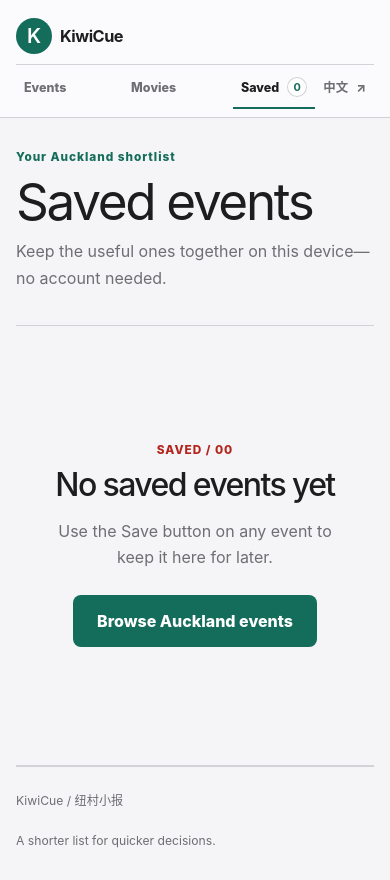
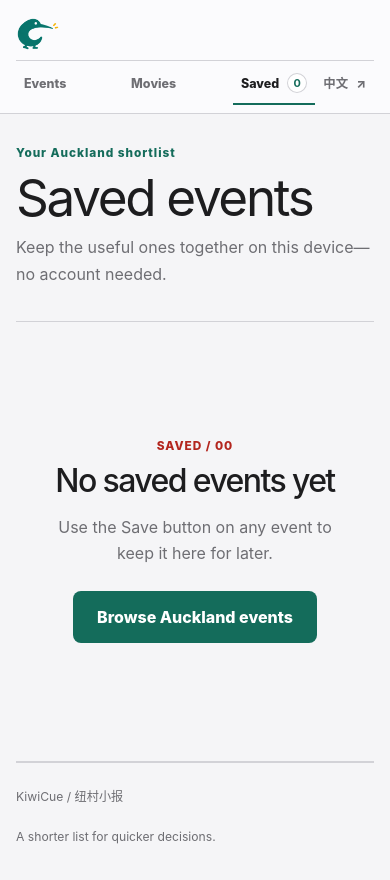
Before and after one commit to hannnnnnnny/kiwicue, a Next.js app: page /saved in a window 390 px wide. Built offline with nearby package versions, Linux system fonts and the light colour scheme.

Commit message:
feat: apply responsive KiwiCue logo

```diff
--- a/app/styles/responsive.css
+++ b/app/styles/responsive.css
@@ -2,7 +2,6 @@
   .events-page .portal-navigation-shell { grid-template-columns: repeat(2, minmax(0, 1fr)); }
   .portal-filter-intro { grid-column: 1 / -1; }
 }
-
 @media (max-width: 1100px) {
   .home-hero { grid-template-columns: minmax(0, .9fr) minmax(380px, 1.1fr); gap: var(--space-8); }
   .portal-command-inner { grid-template-columns: 1fr; gap: var(--space-8); }
@@ -111,9 +110,9 @@
   .home-promise { padding-block: var(--space-16); }
   .home-promise > h2 { margin-bottom: var(--space-8); font-size: clamp(2.8rem, 13vw, 4.3rem); }
   .portal-header { min-height: 64px; flex-wrap: wrap; gap: 0 var(--space-2); padding-block: var(--space-2); }
-  .portal-brand { gap: var(--space-2); }
-  .portal-brand-mark { width: 36px; height: 36px; }
-  .portal-brand-copy small { display: none; }
+  .portal-brand { min-height: 52px; }
+  .portal-brand-wordmark { display: none; }
+  .portal-brand-symbol { width: 44px; height: auto; display: block; }
   .portal-header-actions { width: 100%; justify-content: space-between; gap: 0; border-top: 1px solid var(--portal-line); }
   .portal-primary-nav { flex: 1; justify-content: space-between; }
   .portal-header-link,
@@ -238,7 +237,6 @@
   .movies-layout { width: calc(100% - 24px); }
   .portal-command-inner { width: calc(100% - 24px); }
 
-  .portal-brand-copy strong { font-size: .94rem; }
   .portal-header-link,
   .language-toggle { font-size: .72rem; }
   .portal-command h1 { font-size: clamp(2.1rem, 12vw, 2.75rem); }
@@ -249,7 +247,3 @@
   .movie-detail-shell,
   .movie-detail-state { width: calc(100% - 24px); }
 }
-
-@media (max-width: 340px) {
-  .portal-brand-copy { display: none; }
-}
--- a/app/styles/shell.css
+++ b/app/styles/shell.css
@@ -35,29 +35,18 @@
   min-height: 56px;
   display: inline-flex;
   align-items: center;
-  gap: var(--space-3);
   color: var(--portal-ink);
   text-decoration: none;
 }
 
-.portal-brand-mark {
-  width: 40px;
-  height: 40px;
-  display: grid;
+.portal-brand-wordmark {
+  width: 168px;
+  height: auto;
+  display: block;
   flex: 0 0 auto;
-  place-items: center;
-  border: 0;
-  border-radius: var(--radius-pill);
-  background: var(--portal-brand);
-  color: var(--portal-white);
-  font-family: var(--portal-display-font);
-  font-size: 1.25rem;
-  font-weight: 600;
 }
 
-.portal-brand-copy { display: grid; gap: 1px; }
-.portal-brand-copy strong { font-size: 1.02rem; letter-spacing: -.03em; }
-.portal-brand-copy small { color: var(--portal-muted); font-size: .68rem; font-weight: 650; }
+.portal-brand-symbol { display: none; }
 
 .portal-header-actions,
 .portal-primary-nav {
--- a/components/portal-header.tsx
+++ b/components/portal-header.tsx
@@ -1,6 +1,7 @@
 "use client";
 
 import Link from "next/link";
+import Image from "next/image";
 import { useBookmarks } from "./bookmark-provider";
 import { LanguageToggle } from "./language-toggle";
 import { useLanguage } from "./language-provider";
@@ -15,7 +16,6 @@ const copy = {
     skipMoviePreviews: "Skip to movie previews",
     skipMovieDetail: "Skip to movie details",
     homeLabel: "KiwiCue Auckland events home",
-    descriptor: "Auckland event finder",
     primaryNavigation: "Primary navigation",
     events: "Events",
     movies: "Movies",
@@ -31,7 +31,6 @@ const copy = {
     skipMoviePreviews: "跳到电影预览",
     skipMovieDetail: "跳到电影详情",
     homeLabel: "KiwiCue 奥克兰活动首页",
-    descriptor: "奥克兰活动检索",
     primaryNavigation: "主要导航",
     events: "活动",
     movies: "电影",
@@ -74,11 +73,22 @@ export function PortalHeader({ skipTarget = "event-results", currentPage }: {
       <div className="portal-header-shell">
         <header className="portal-header">
           <Link className="portal-brand" href="/" aria-label={content.homeLabel}>
-            <span className="portal-brand-mark" aria-hidden="true">K</span>
-            <span className="portal-brand-copy">
-              <strong>KiwiCue</strong>
-              <small>{content.descriptor}</small>
-            </span>
+            <Image
+              className="portal-brand-wordmark"
+              src="/brand/kiwicue-wordmark.png"
+              alt=""
+              width={1200}
+              height={281}
+              priority
+            />
+            <Image
+              className="portal-brand-symbol"
+              src="/brand/kiwicue-mark.png"
+              alt=""
+              width={337}
+              height={256}
+              priority
+            />
           </Link>
           <div className="portal-header-actions">
             <nav className="portal-primary-nav" aria-label={content.primaryNavigation}>
```
Also changed, not shown: 2 other files (tests, documents, lock files or other folders).
